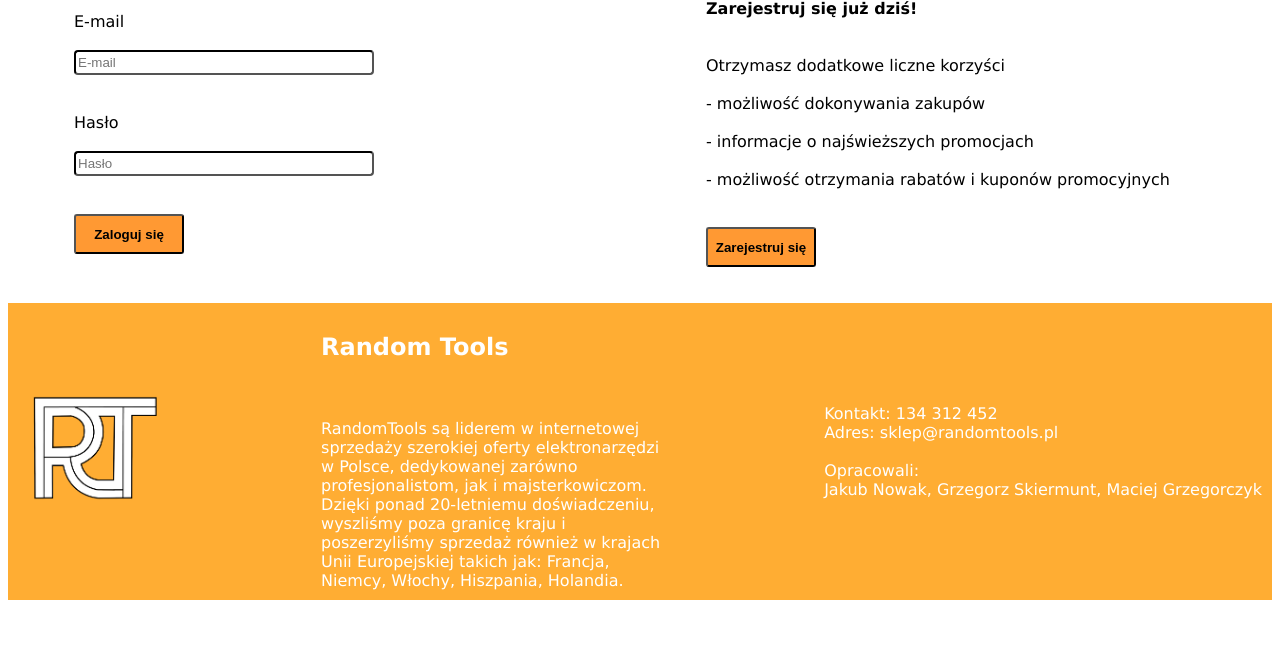
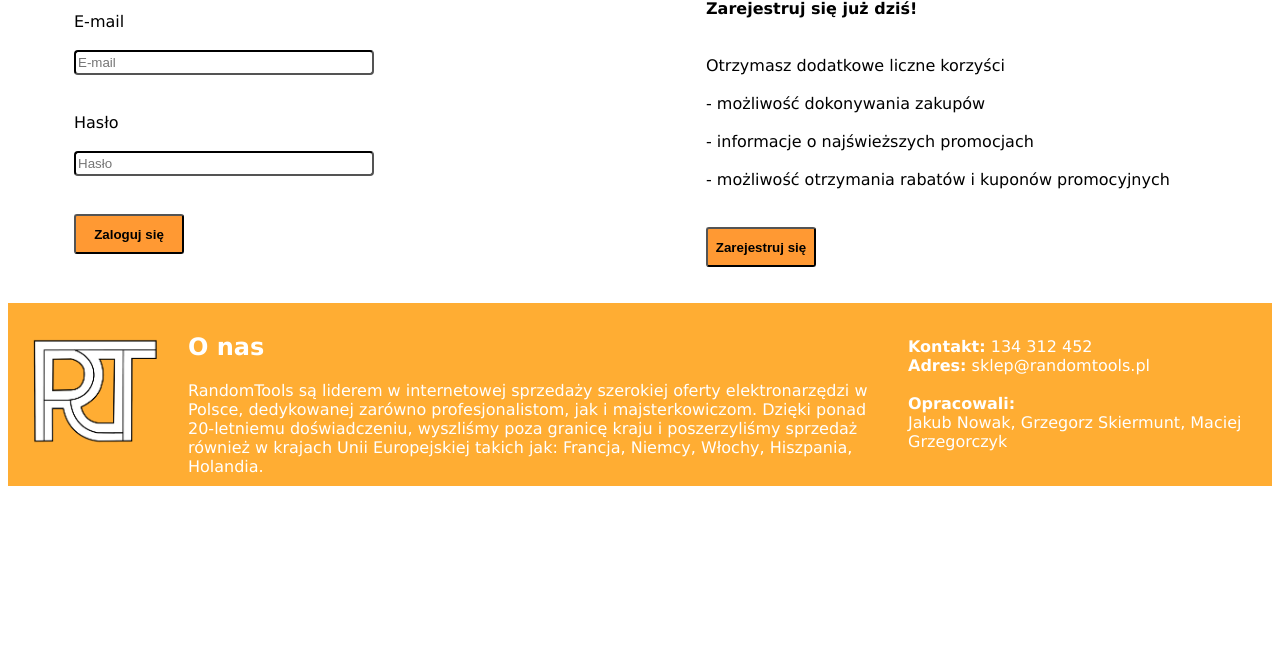
Before and after one commit to MrRobinMr/randomtools, a PHP site: page /logowanie-graf.php in a window 1280 px wide. Shown: the part 149-800 px from the top of the page. Run offline with PHP 8.4, Linux system fonts and the light colour scheme.

Commit message:
naprawiam wyglad co grzegorz zrobił i inne ale jeszcze nie skonczyłem

```diff
--- a/footer.php
+++ b/footer.php
@@ -1,15 +1,15 @@
 <footer>
   <div class="item stopka-l">
-    <img src="logo1.png" alt="RandomTools" style="width:150px;height:150px;">
+    <a href="index.php"><img src="logo1.png" alt="RandomTools" style="width:150px;height:150px;"></a>
   </div>
   <div class="item stopka-s">
-    <h2>Random Tools</h2><br /><br />
+    <h2>O nas</h2>
     RandomTools są liderem w internetowej sprzedaży szerokiej oferty elektronarzędzi w Polsce, dedykowanej zarówno profesjonalistom, jak i majsterkowiczom. Dzięki ponad 20-letniemu doświadczeniu, wyszliśmy poza granicę kraju i poszerzyliśmy sprzedaż również w krajach Unii Europejskiej takich jak: Francja, Niemcy, Włochy, Hiszpania, Holandia.
   </div>
   <div class="item stopka-r">
-    Kontakt: 134 312 452 <br />
-    Adres: sklep@randomtools.pl <br /><br />
-    Opracowali:<br />
+    <b>Kontakt:</b> 134 312 452 <br />
+    <b>Adres:</b> sklep@randomtools.pl <br /><br />
+    <b>Opracowali:</b><br />
     Jakub Nowak, Grzegorz Skiermunt, Maciej Grzegorczyk
   </div>
 </footer>
--- a/header_nie.php
+++ b/header_nie.php
@@ -1,5 +1,5 @@
 <header>
-  <div class="item baner-l"><img src="logo1.png" alt="RandomTools" style="width:100px;height:100px;"></div>
+  <div class="item baner-l"><a href="index.php"><img src="logo1.png" alt="RandomTools" style="width:100px;height:100px;"></a></div>
   <div class="item baner-s">
     <form action="szukaj.php" method="post">
       <input type="search" name="szukaj" placeholder="Szukaj">
--- a/header_zalogowano.php
+++ b/header_zalogowano.php
@@ -1,5 +1,5 @@
 <header>
-  <div class="item baner-l"><img src="logo1.png" alt="RandomTools" style="width:100px;height:100px;"></div>
+  <div class="item baner-l"><a href="index.php"><img src="logo1.png" alt="RandomTools" style="width:100px;height:100px;"></a></div>
   <div class="item baner-s">
     <form action="szukaj.php" method="post">
       <input type="search" name="szukaj">
--- a/st.css
+++ b/st.css
@@ -70,7 +70,7 @@ footer {
 
 .stopka-s {
   height: auto;
-	max-width: 350px;
+	max-width: 700px;
 }
 
 .item {
@@ -122,6 +122,7 @@ input[type=submit] {
 	border-radius:3px;
 	width:110px;
 	font-weight: bold;
+	cursor:pointer;
 }
 
 button {
@@ -131,29 +132,28 @@ button {
 	border-radius:3px;
 	width:110px;
 	font-weight: bold;
+	cursor:pointer;
 }
 
 h2 {
 	font-weight: bold;
 }
 
-.produkty
-{
-margin: 3%;
-height: 150px;
-font-weight: bold;
-width:1000px;
-background-color: #ff9940;
-padding: 10px;
-
-}
-.przycisk
-{
-
-  height: auto
+.srodek {
+  display: flex;
+  justify-content: center;
+  align-items: center;
+  background-color: white;
 }
 
-.przycisk:hover
-{
-  background-color:rgb(68, 139, 68);
+.item4 {
+  width:1000px;
+  margin:20px;
+  border:solid black;
+	text-align:left;
+	padding:20px;
 }
+
+.produkty {
+	height: auto;
+}
```
Also changed, not shown: index.php (+9 -19 lines).
